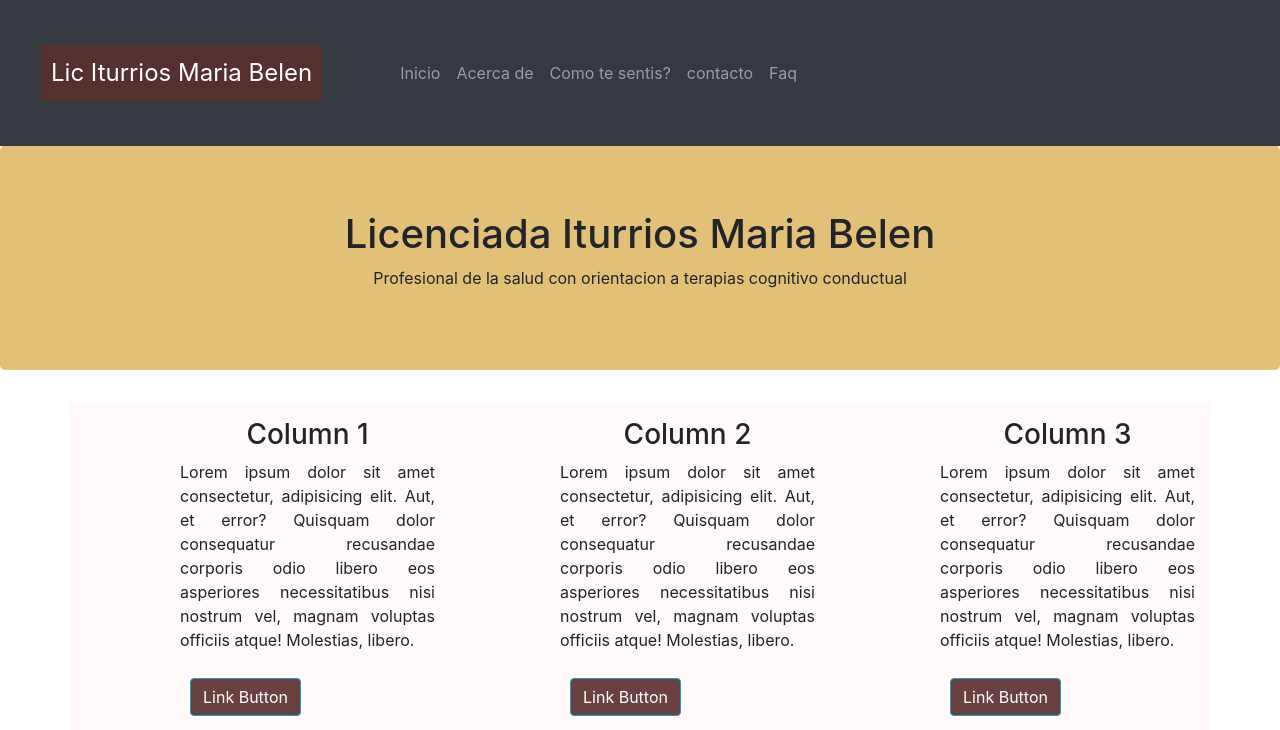
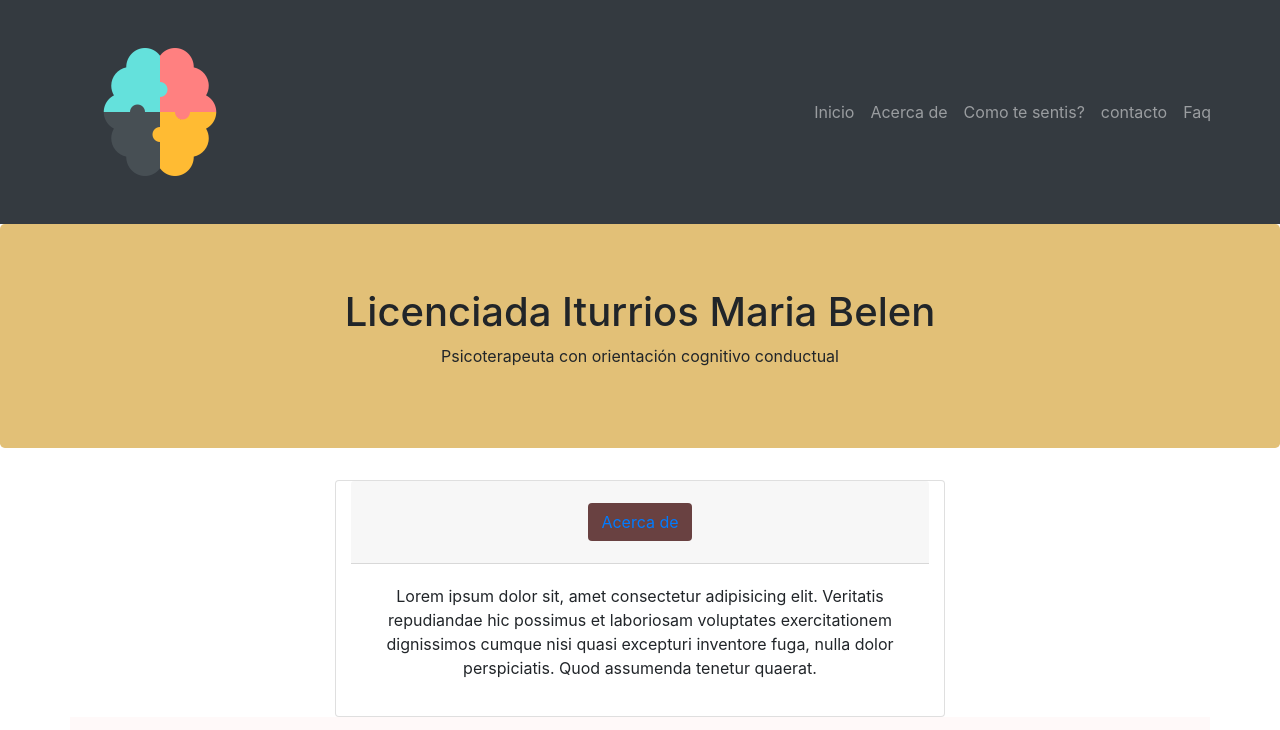
Before and after one commit to DivLaza/ProyectoCarballoLazaro, a plain HTML site: page index.html in a window 1280 px wide. Shown: the top 730 px of the page. Drawn offline with nearby package versions, Linux system fonts and the light colour scheme.

Commit message:
Added Accordion and brand icon

```diff
--- a/estilos.css
+++ b/estilos.css
@@ -5,10 +5,8 @@
 }
 
 .navbar-brand {
-    font-size: x-large;
-    background-color: rgba(90, 46, 46, 0.900);
-    margin: 25px;
-    padding: 10px;
+    margin-left: 40px;
+    padding:40px;
 }
 
 #collapsibleNavbar {
--- a/index.html
+++ b/index.html
@@ -14,7 +14,7 @@
     <!-- NavBar -->
     <nav class="navbar navbar-expand-md bg-dark navbar-dark">
         <!-- Brand -->
-        <a class="navbar-brand" href="#">Lic Iturrios Maria Belen</a>
+        <a class="navbar-brand" href="#"><img src="img/brain.png" alt="Mente"></a>
 
         <!-- Toggler/collapsibe Button -->
         <button class="navbar-toggler" type="button" data-toggle="collapse"  data-target="#collapsibleNavbar">
@@ -23,7 +23,7 @@
 
         <!-- Navbar links -->
         <div class="collapse navbar-collapse float-sm-right" id="collapsibleNavbar">
-          <ul class="navbar-nav">
+          <ul class="navbar-nav ml-auto">
             <li class="nav-item">
               <a class="nav-link" href="#">Inicio</a>
             </li>
@@ -47,8 +47,29 @@
       <!-- Section -->
       <div class="jumbotron text-center container-fluid">
         <h1>Licenciada Iturrios Maria Belen</h1>
-        <p>Profesional de la salud con orientacion a terapias cognitivo conductual</p>
+        <p>Psicoterapeuta con orientación cognitivo conductual</p>
       </div>
+
+      <!-- Acordion start -->
+        <div class="col-sm-6 offset-md-3" id="accordion">
+          <div class="card text-center container-fluid">
+            <div class="card-header" id="headingOne">
+              <h5 class="mb-0">
+                <button class="btn btn-link" data-toggle="collapse" data-target="#collapseOne" aria-expanded="true" aria-controls="collapseOne">
+                  Acerca de
+                </button>
+              </h5>
+            </div>
+
+            <div id="collapseOne" class="collapse show" aria-labelledby="headingOne" data-parent="#accordion">
+              <div class="card-body">
+                <p class="descripcionAcercaDe">Lorem ipsum dolor sit, amet consectetur adipisicing elit. Veritatis repudiandae hic possimus et laboriosam voluptates exercitationem dignissimos cumque nisi quasi excepturi inventore fuga, nulla dolor perspiciatis. Quod assumenda tenetur quaerat.</p>
+              </div>
+            </div>
+          </div>
+        </div>
+      </div>
+      <!-- Acordion Fin -->
 
       <div class="container">
         <div class="row">
```
Also changed, not shown: img/brain.png (added).
